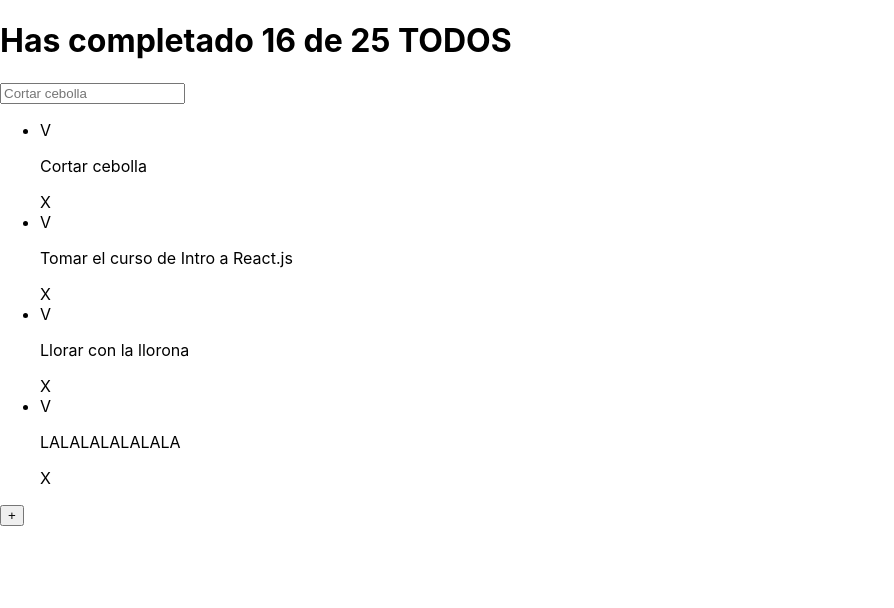
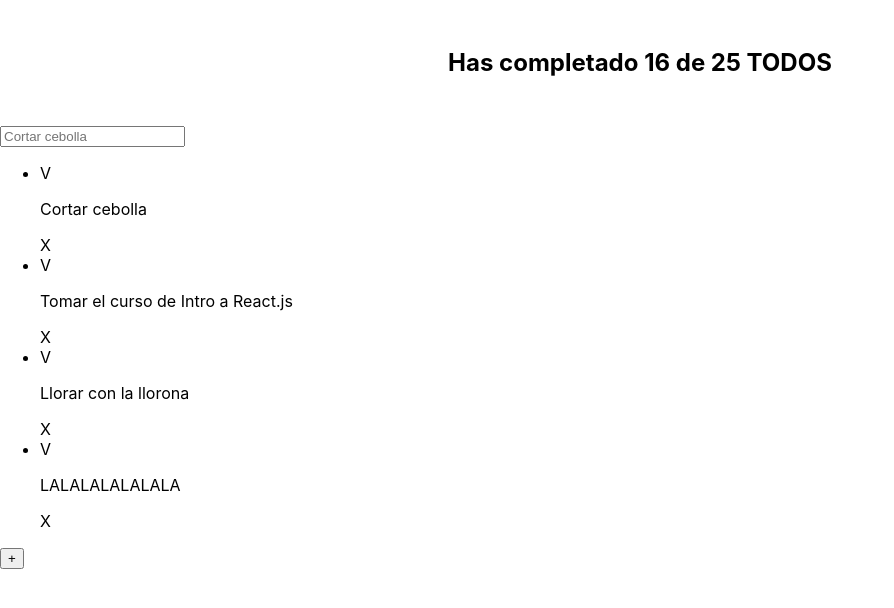
Before and after one commit to PabloArango14/curso-react-intro, a React (Create React App) app: page / in a window 1280 px wide. Shown: the top 608 px of the page, without its empty margins (0-894 px from the left). Built offline with nearby package versions, Linux system fonts and the light colour scheme.

Commit message:
Se crearon y se agregaron estilos CSS al componente TodoCounter

```diff
--- /dev/null
+++ b/src/TodoCounter.css
@@ -0,0 +1,6 @@
+h1 {
+  font-size: 24px;
+  text-align: center;
+  margin: 0;
+  padding: 48px;
+}
--- a/src/TodoCounter.js
+++ b/src/TodoCounter.js
@@ -1,3 +1,4 @@
+import "./TodoCounter.css";
 function TodoCounter({ total, completed }) {
   return (
     <h1>
```
